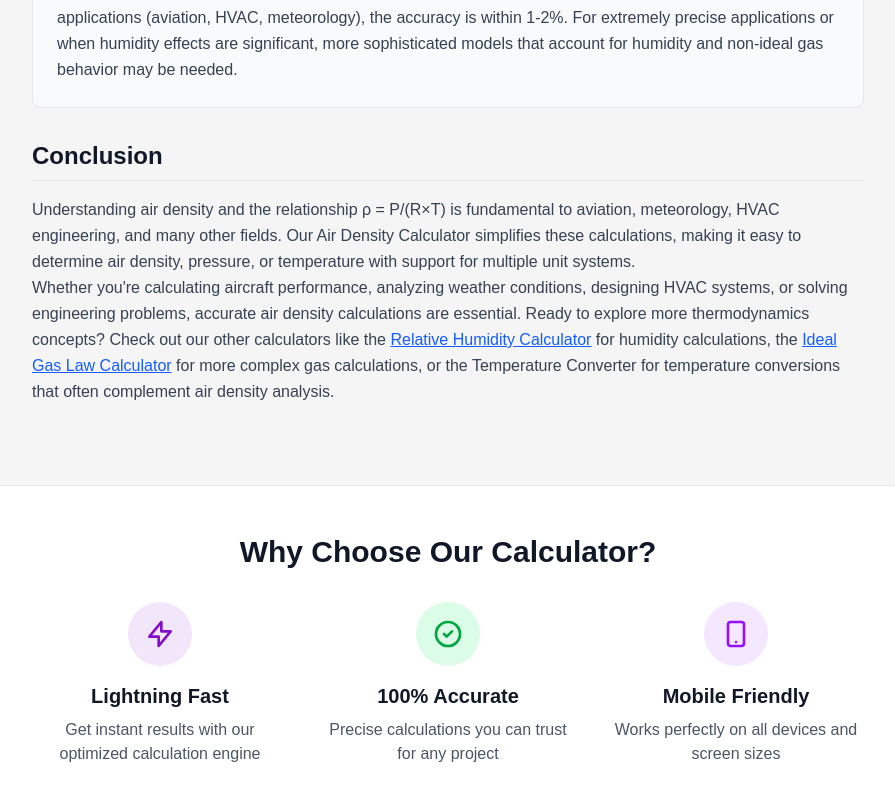
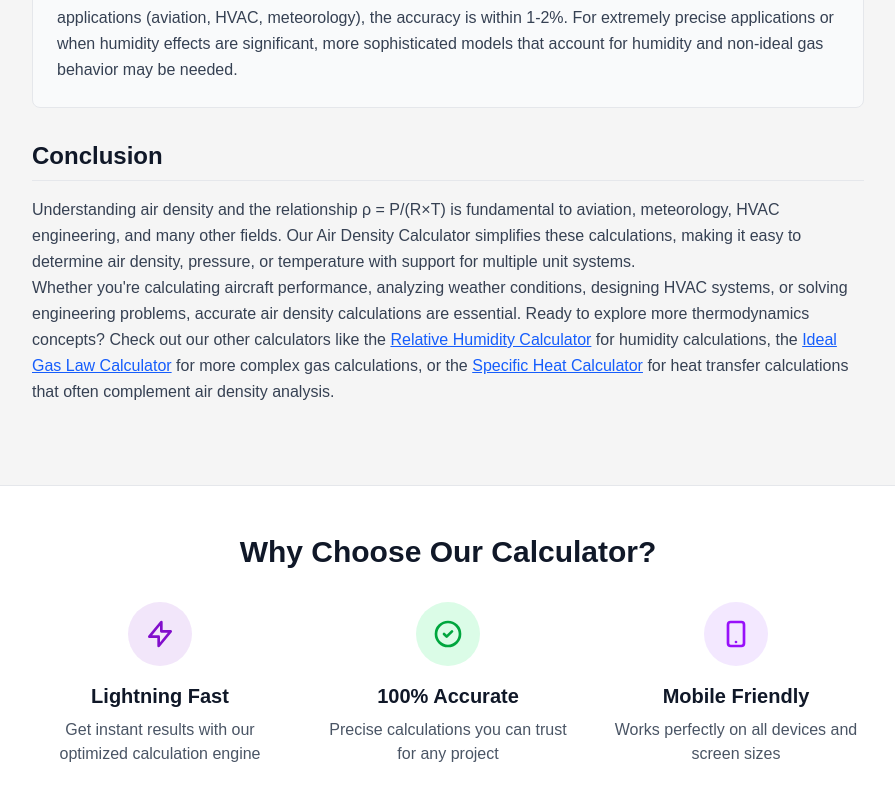
Before and after one commit to heyumarkhan/getcalculation.com, a Next.js app: page /physics/air-density-calculator in a window 1280 px wide. Shown: the part 7094-7894 px from the top of the page, without its empty margins (192-1087 px from the left). Built offline with nearby package versions, Linux system fonts and the light colour scheme.

Commit message:
Added Air Density Calculator

```diff
--- a/app/(calculators)/physics/air-density-calculator/page.tsx
+++ b/app/(calculators)/physics/air-density-calculator/page.tsx
@@ -248,7 +248,7 @@ export default function AirDensityCalculatorPage() {
           Understanding air density and the relationship ρ = P/(R×T) is fundamental to aviation, meteorology, HVAC engineering, and many other fields. Our Air Density Calculator simplifies these calculations, making it easy to determine air density, pressure, or temperature with support for multiple unit systems.
         </p>
         <p>
-          Whether you&apos;re calculating aircraft performance, analyzing weather conditions, designing HVAC systems, or solving engineering problems, accurate air density calculations are essential. Ready to explore more thermodynamics concepts? Check out our other calculators like the {createInternalLink('relative-humidity-calculator', 'Relative Humidity Calculator')} for humidity calculations, the {createInternalLink('ideal-gas-law-calculator', 'Ideal Gas Law Calculator')} for more complex gas calculations, or the {createInternalLink('temperature', 'Temperature Converter')} for temperature conversions that often complement air density analysis.
+          Whether you&apos;re calculating aircraft performance, analyzing weather conditions, designing HVAC systems, or solving engineering problems, accurate air density calculations are essential. Ready to explore more thermodynamics concepts? Check out our other calculators like the {createInternalLink('relative-humidity-calculator', 'Relative Humidity Calculator')} for humidity calculations, the {createInternalLink('ideal-gas-law-calculator', 'Ideal Gas Law Calculator')} for more complex gas calculations, or the {createInternalLink('specific-heat-calculator', 'Specific Heat Calculator')} for heat transfer calculations that often complement air density analysis.
         </p>
       </SEOSection>
     </CalculatorPageTemplate>
```
